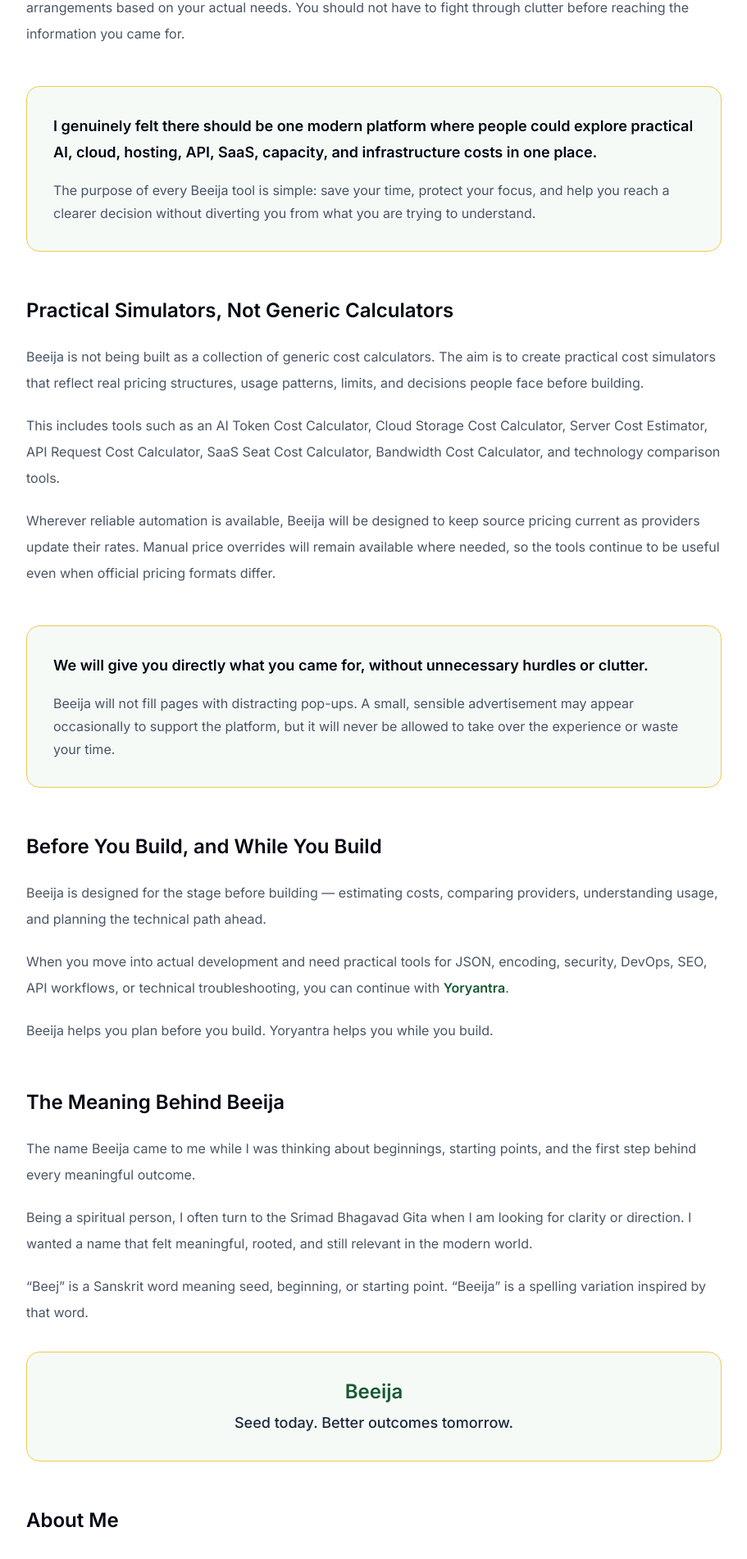
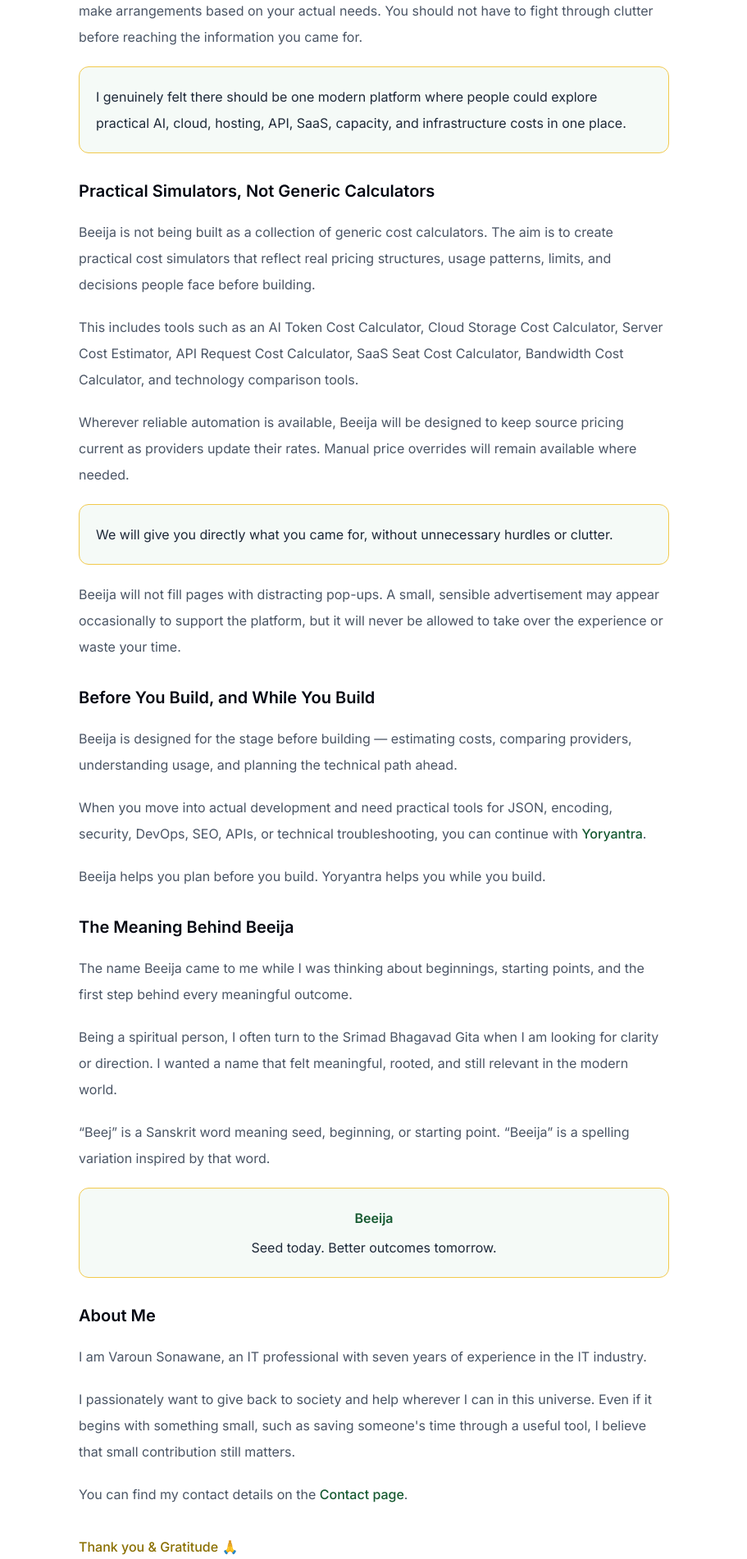
Before and after one commit to vaarunsonawwane-ops/beeija, a Next.js app: page /about in a window 1280 px wide. Shown: the part 812-2714 px from the top of the page at 82% size, without its empty margins (184-1095 px from the left). Built offline with nearby package versions, Linux system fonts and the light colour scheme.

Commit message:
Update page.tsx

```diff
--- a/app/about/page.tsx
+++ b/app/about/page.tsx
@@ -4,69 +4,42 @@
   title: "About Beeija",
 
   description:
-    "Learn why Beeija was created to make AI, cloud, API, SaaS, hosting, and infrastructure cost planning clearer, simpler, and less cluttered.",
+    "Learn why Beeija was created to make AI, cloud, API, SaaS, hosting, and infrastructure cost planning clearer and less cluttered.",
 
   alternates: {
     canonical: "https://beeija.com/about",
-  },
-
-  openGraph: {
-    title: "About Beeija",
-
-    description:
-      "Beeija helps founders, business owners, architects, and builders understand the cost and effort involved before they build.",
-
-    url: "https://beeija.com/about",
-
-    siteName: "Beeija",
-
-    type: "website",
-  },
-
-  twitter: {
-    card: "summary_large_image",
-
-    title: "About Beeija",
-
-    description:
-      "A practical, human-built platform for clearer AI, cloud, infrastructure, API, SaaS, and technology cost planning.",
   },
 };
 
 export default function AboutPage() {
   return (
     <main className="min-h-screen bg-white">
-      <section className="mx-auto max-w-4xl px-6 py-16">
-        {/* HERO */}
-        <div>
+      <section className="mx-auto max-w-3xl px-6 py-16">
         <p className="text-sm font-medium text-[var(--yellow-dark)]">
           ✦ Built for better beginnings
         </p>
 
-          <h1 className="mt-6 text-4xl font-bold tracking-tight text-gray-950 md:text-5xl">
+        <h1 className="mt-5 text-4xl font-bold tracking-tight text-gray-950">
           About Beeija
         </h1>
 
-          <p className="mt-6 text-lg leading-relaxed text-gray-600">
+        <div className="mt-8 space-y-5 text-base leading-8 text-gray-600">
+          <p>
             Beeija is a practical platform for business owners, founders, CEOs,
             cloud architects, developers, and anyone who wants to understand
             the cost or effort involved before building a cloud platform,
             AI-powered product, website, application, or technical system.
           </p>
-        </div>
 
-        {/* WHY IT STARTED */}
-        <section className="mt-14">
-          <h2 className="text-2xl font-semibold text-gray-950">
+          <h2 className="pt-3 text-xl font-semibold text-gray-950">
             Why I Created Beeija
           </h2>
 
-          <div className="mt-6 space-y-5 leading-8 text-gray-600">
           <p>
             As a founder, I struggled to find clear answers for my own
             requirements. Before building a system, platform, or website, I
-              wanted to understand the likely cost, the effort involved, and
-              the practical arrangements I would need to make.
+            wanted to understand the likely cost, the effort involved, and the
+            practical arrangements I would need to make.
           </p>
 
           <p>
@@ -86,34 +59,22 @@
           <p>
             When you are building something, you want to understand the cost,
             compare your options, and make arrangements based on your actual
-              needs. You should not have to fight through clutter before
-              reaching the information you came for.
+            needs. You should not have to fight through clutter before reaching
+            the information you came for.
           </p>
-          </div>
-        </section>
 
-        {/* PURPOSE */}
-        <section className="mt-12 rounded-2xl border border-[#F2C94C] bg-[#F5FAF7] p-7 md:p-8">
-          <p className="text-lg font-semibold leading-8 text-gray-950">
+          <div className="rounded-xl border border-[#F2C94C] bg-[#F5FAF7] p-5 text-gray-800">
+            <p>
               I genuinely felt there should be one modern platform where people
               could explore practical AI, cloud, hosting, API, SaaS, capacity,
               and infrastructure costs in one place.
             </p>
+          </div>
 
-          <p className="mt-4 leading-7 text-gray-600">
-            The purpose of every Beeija tool is simple: save your time, protect
-            your focus, and help you reach a clearer decision without diverting
-            you from what you are trying to understand.
-          </p>
-        </section>
-
-        {/* WHAT BEEIJA BUILDS */}
-        <section className="mt-14">
-          <h2 className="text-2xl font-semibold text-gray-950">
+          <h2 className="pt-3 text-xl font-semibold text-gray-950">
             Practical Simulators, Not Generic Calculators
           </h2>
 
-          <div className="mt-6 space-y-5 leading-8 text-gray-600">
           <p>
             Beeija is not being built as a collection of generic cost
             calculators. The aim is to create practical cost simulators that
@@ -129,37 +90,29 @@
           </p>
 
           <p>
-              Wherever reliable automation is available, Beeija will be
-              designed to keep source pricing current as providers update their
-              rates. Manual price overrides will remain available where needed,
-              so the tools continue to be useful even when official pricing
-              formats differ.
+            Wherever reliable automation is available, Beeija will be designed
+            to keep source pricing current as providers update their rates.
+            Manual price overrides will remain available where needed.
           </p>
-          </div>
-        </section>
 
-        {/* ADS */}
-        <section className="mt-12 rounded-2xl border border-[#F2C94C] bg-[#F5FAF7] p-7 md:p-8">
-          <p className="text-lg font-semibold leading-8 text-gray-950">
+          <div className="rounded-xl border border-[#F2C94C] bg-[#F5FAF7] p-5 text-gray-800">
+            <p>
               We will give you directly what you came for, without unnecessary
               hurdles or clutter.
             </p>
+          </div>
 
-          <p className="mt-4 leading-7 text-gray-600">
+          <p>
             Beeija will not fill pages with distracting pop-ups. A small,
             sensible advertisement may appear occasionally to support the
             platform, but it will never be allowed to take over the experience
             or waste your time.
           </p>
-        </section>
 
-        {/* YORYANTRA BRIDGE */}
-        <section className="mt-14">
-          <h2 className="text-2xl font-semibold text-gray-950">
+          <h2 className="pt-3 text-xl font-semibold text-gray-950">
             Before You Build, and While You Build
           </h2>
 
-          <div className="mt-6 space-y-5 leading-8 text-gray-600">
           <p>
             Beeija is designed for the stage before building — estimating
             costs, comparing providers, understanding usage, and planning the
@@ -167,14 +120,14 @@
           </p>
 
           <p>
-              When you move into actual development and need practical tools
-              for JSON, encoding, security, DevOps, SEO, API workflows, or
-              technical troubleshooting, you can continue with{" "}
+            When you move into actual development and need practical tools for
+            JSON, encoding, security, DevOps, SEO, APIs, or technical
+            troubleshooting, you can continue with{" "}
             <a
               href="https://yoryantra.com"
               target="_blank"
               rel="noopener noreferrer"
-                className="font-semibold text-[var(--green)] transition-colors duration-200 hover:!text-[var(--yellow-dark)]"
+              className="font-medium text-[var(--green)] hover:!text-[var(--yellow-dark)]"
             >
               Yoryantra
             </a>
@@ -185,16 +138,11 @@
             Beeija helps you plan before you build. Yoryantra helps you while
             you build.
           </p>
-          </div>
-        </section>
 
-        {/* NAME STORY */}
-        <section className="mt-14">
-          <h2 className="text-2xl font-semibold text-gray-950">
+          <h2 className="pt-3 text-xl font-semibold text-gray-950">
             The Meaning Behind Beeija
           </h2>
 
-          <div className="mt-6 space-y-5 leading-8 text-gray-600">
           <p>
             The name Beeija came to me while I was thinking about beginnings,
             starting points, and the first step behind every meaningful
@@ -202,67 +150,54 @@
           </p>
 
           <p>
-              Being a spiritual person, I often turn to the Srimad Bhagavad
-              Gita when I am looking for clarity or direction. I wanted a name
-              that felt meaningful, rooted, and still relevant in the modern
-              world.
+            Being a spiritual person, I often turn to the Srimad Bhagavad Gita
+            when I am looking for clarity or direction. I wanted a name that
+            felt meaningful, rooted, and still relevant in the modern world.
           </p>
 
           <p>
             “Beej” is a Sanskrit word meaning seed, beginning, or starting
             point. “Beeija” is a spelling variation inspired by that word.
           </p>
-          </div>
 
-          <div className="mt-8 rounded-2xl border border-[#F2C94C] bg-[#F5FAF7] p-7 text-center md:p-8">
-            <p className="text-2xl font-semibold text-[var(--green)]">
-              Beeija
-            </p>
-
-            <p className="mt-2 text-lg font-medium text-gray-800">
+          <div className="rounded-xl border border-[#F2C94C] bg-[#F5FAF7] p-5 text-center">
+            <p className="font-semibold text-[var(--green)]">Beeija</p>
+            <p className="mt-1 text-gray-800">
               Seed today. Better outcomes tomorrow.
             </p>
           </div>
-        </section>
 
-        {/* ABOUT ME */}
-        <section className="mt-14">
-          <h2 className="text-2xl font-semibold text-gray-950">
+          <h2 className="pt-3 text-xl font-semibold text-gray-950">
             About Me
           </h2>
 
-          <div className="mt-6 space-y-5 leading-8 text-gray-600">
           <p>
             I am Varoun Sonawane, an IT professional with seven years of
             experience in the IT industry.
           </p>
 
           <p>
-              I passionately want to give back to society and help wherever I
-              can in this universe. Even if it begins with something small,
-              such as saving someone&apos;s time through a useful tool, I
-              believe that small contribution still matters.
+            I passionately want to give back to society and help wherever I can
+            in this universe. Even if it begins with something small, such as
+            saving someone&apos;s time through a useful tool, I believe that
+            small contribution still matters.
           </p>
 
           <p>
             You can find my contact details on the{" "}
             <Link
               href="/contact"
-                className="font-semibold text-[var(--green)] transition-colors duration-200 hover:!text-[var(--yellow-dark)]"
+              className="font-medium text-[var(--green)] hover:!text-[var(--yellow-dark)]"
             >
               Contact page
             </Link>
             .
           </p>
-          </div>
-        </section>
 
-        {/* CLOSING */}
-        <section className="mt-14 border-t border-gray-200 pt-10">
-          <p className="text-lg font-medium text-[var(--yellow-dark)]">
+          <p className="pt-3 font-medium text-[var(--yellow-dark)]">
             Thank you &amp; Gratitude 🙏
           </p>
-        </section>
+        </div>
       </section>
     </main>
   );
```
Lines whose indentation alone changed are shown as unchanged.
